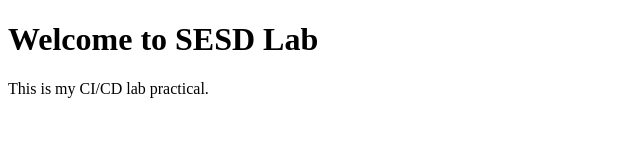
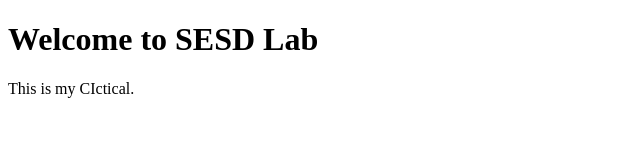
Before and after one commit to 2403a52233-sudo/CICD, a plain HTML site: page index.html in a window 1280 px wide. Shown: the full height of the page, 0-640 px from the left. Drawn offline with Linux system fonts and the light colour scheme.

Commit message:
Update index.html

```diff
--- a/index.html
+++ b/index.html
@@ -5,6 +5,6 @@
 </head>
 <body>
     <h1>Welcome to SESD Lab</h1>
-    <p>This is my CI/CD lab practical.</p>
+    <p>This is my CIctical.</p>
 </body>
 </html>
```
